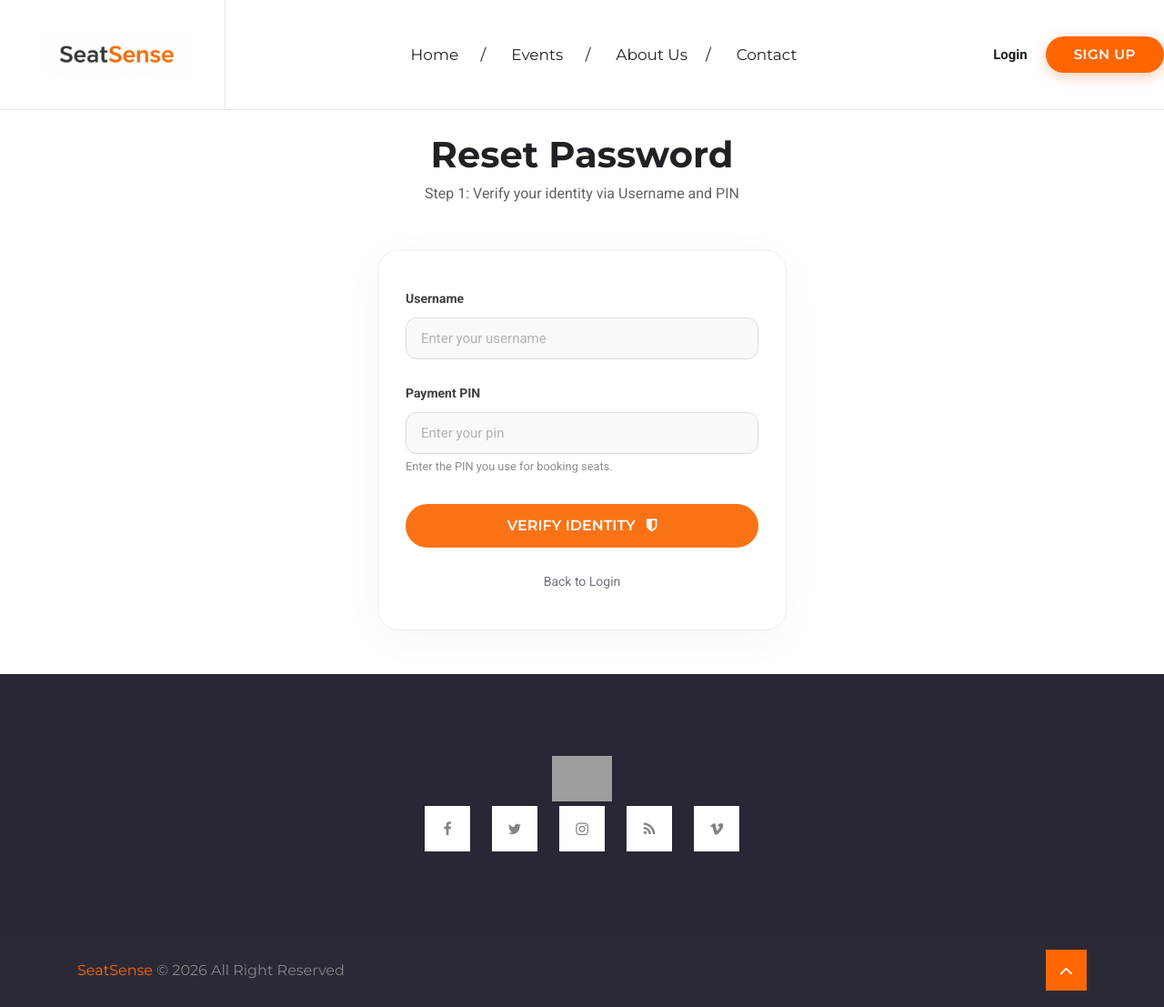
After one commit to DyvinBiju/seatsense, a Django app: page /forgot-password/ in a window 1280 px wide. The commit adds this page. Shown: the whole page at 91% size. Run offline with Django 5.2, Linux system fonts and the light colour scheme; some libraries are stand-ins or nearby versions; grey boxes are pictures that could not be loaded.

Commit message:
forgot password added

```diff
--- a/seatsense_app/urls.py
+++ b/seatsense_app/urls.py
@@ -24,6 +24,8 @@ urlpatterns = [
     path("booking/<int:booking_id>/", views.booking_detail, name="booking_detail"),
     path("cancel-booking/<int:booking_id>/", views.cancel_booking, name="cancel_booking"),
     path("signup/", views.signup, name="signup"),
+    path("forgot-password/", views.forgot_password, name="forgot_password"),
+    path("reset-password/", views.reset_password, name="reset_password"),
     path("profile/", views.profile, name="profile"),
     path("profile/edit/", views.edit_profile, name="edit_profile"),
     path("profile/change-pin/", views.change_payment_pin, name="change_payment_pin"),
--- a/seatsense_app/views.py
+++ b/seatsense_app/views.py
@@ -950,3 +950,47 @@ def sponsors(request):
 
 def testimonial(request):
     return render(request, 'seatsense_app/testimonial.html')
+
+def forgot_password(request):
+    if request.method == "POST":
+        username = request.POST.get("username")
+        pin = request.POST.get("pin")
+
+        from django.contrib.auth.models import User
+        user = User.objects.filter(username=username).first()
+
+        if user and hasattr(user, 'profile') and user.profile.payment_pin == pin:
+            request.session['reset_user_id'] = user.id
+            return redirect('reset_password')
+        else:
+            messages.error(request, "Invalid username or PIN.")
+
+    return render(request, "seatsense_app/forgot_password.html")
+
+def reset_password(request):
+    user_id = request.session.get('reset_user_id')
+    if not user_id:
+        return redirect('forgot_password')
+
+    from django.contrib.auth.models import User
+    user = User.objects.filter(id=user_id).first()
+    if not user:
+        return redirect('forgot_password')
+
+    if request.method == "POST":
+        new_password = request.POST.get("new_password")
+        confirm_password = request.POST.get("confirm_password")
+
+        if len(new_password) < 8:
+            messages.error(request, "Password must be at least 8 characters.")
+        elif new_password != confirm_password:
+            messages.error(request, "Passwords do not match.")
+        else:
+            user.set_password(new_password)
+            user.save()
+            if 'reset_user_id' in request.session:
+                del request.session['reset_user_id']
+            messages.success(request, "Password reset successfully. Please login.")
+            return redirect('login')
+
+    return render(request, "seatsense_app/reset_password.html", {"reset_user": user})
--- a/templates/registration/login.html
+++ b/templates/registration/login.html
@@ -52,6 +52,9 @@
     </form>
 
     <div class="mt-4 text-center">
+        <p class="mb-2">
+            <a href="{% url 'forgot_password' %}" style="color: #6b7280; font-size: 13px; font-weight: 500;">Forgot Password?</a>
+        </p>
         <p class="mb-0" style="color: #5f6368;">Don't have an account?
             <a href="{% url 'signup' %}" style="color: #ff5722; font-weight: 600;">Sign Up</a>
         </p>
--- /dev/null
+++ b/templates/seatsense_app/forgot_password.html
@@ -0,0 +1,83 @@
+{% extends "seatsense_app/base.html" %}
+
+{% block content %}
+<section class="section pt-5 pb-5" style="margin-top: 100px;">
+<div class="container text-center">
+
+<div class="mb-5">
+    <h2 class="mb-2" style="font-weight: 700; color: #202124;">Reset Password</h2>
+    <p style="color: #5f6368; font-size: 16px;">Step 1: Verify your identity via Username and PIN</p>
+</div>
+
+<div class="auth-card mx-auto text-left">
+    {% if messages %}
+        {% for message in messages %}
+            <div class="alert alert-{{ message.tags }} alert-dismissible fade show" role="alert" style="border-radius: 12px;">
+                {{ message }}
+                <button type="button" class="close" data-dismiss="alert" aria-label="Close" style="padding: 10px 15px;">
+                    <span aria-hidden="true">&times;</span>
+                </button>
+            </div>
+        {% endfor %}
+    {% endif %}
+
+    <form method="POST">
+        {% csrf_token %}
+        <div class="form-group mb-4">
+            <label class="field-label">Username</label>
+            <input type="text" name="username" required placeholder="Enter your username" class="form-control">
+        </div>
+
+        <div class="form-group mb-4">
+            <label class="field-label">Payment PIN</label>
+            <input type="password" name="pin" required maxlength="10" placeholder="Enter your pin" class="form-control">
+            <small class="form-text text-muted">Enter the PIN you use for booking seats.</small>
+        </div>
+
+        <button type="submit" class="btn btn-main-md auth-btn w-100 mt-2">
+            Verify Identity <i class="fa fa-shield ml-2"></i>
+        </button>
+    </form>
+
+    <div class="mt-4 text-center">
+        <a href="{% url 'login' %}" style="color: #6b7280; font-size: 14px;">Back to Login</a>
+    </div>
+</div>
+
+</div>
+</section>
+
+<style>
+.auth-card {
+    max-width: 450px;
+    background: #ffffff;
+    border-radius: 24px;
+    box-shadow: 0 10px 40px rgba(0,0,0,0.04);
+    border: 1px solid #eef0f2;
+    padding: 40px 30px;
+}
+.field-label {
+    color: #3c4043;
+    font-weight: 600;
+    font-size: 14px;
+    margin-bottom: 8px;
+    display: block;
+}
+.auth-card input {
+    width: 100%;
+    padding: 12px 16px;
+    border-radius: 12px;
+    border: 1px solid #dadce0;
+    background-color: #f8f9fa;
+}
+.auth-btn {
+    padding: 14px 20px;
+    font-size: 16px;
+    border-radius: 30px;
+    font-weight: 600;
+    background-color: #f97316;
+    color: white;
+    border: none;
+}
+</style>
+{% endblock %}
```
Also changed, not shown: templates/seatsense_app/reset_password.html (added, +78 -0 lines).
